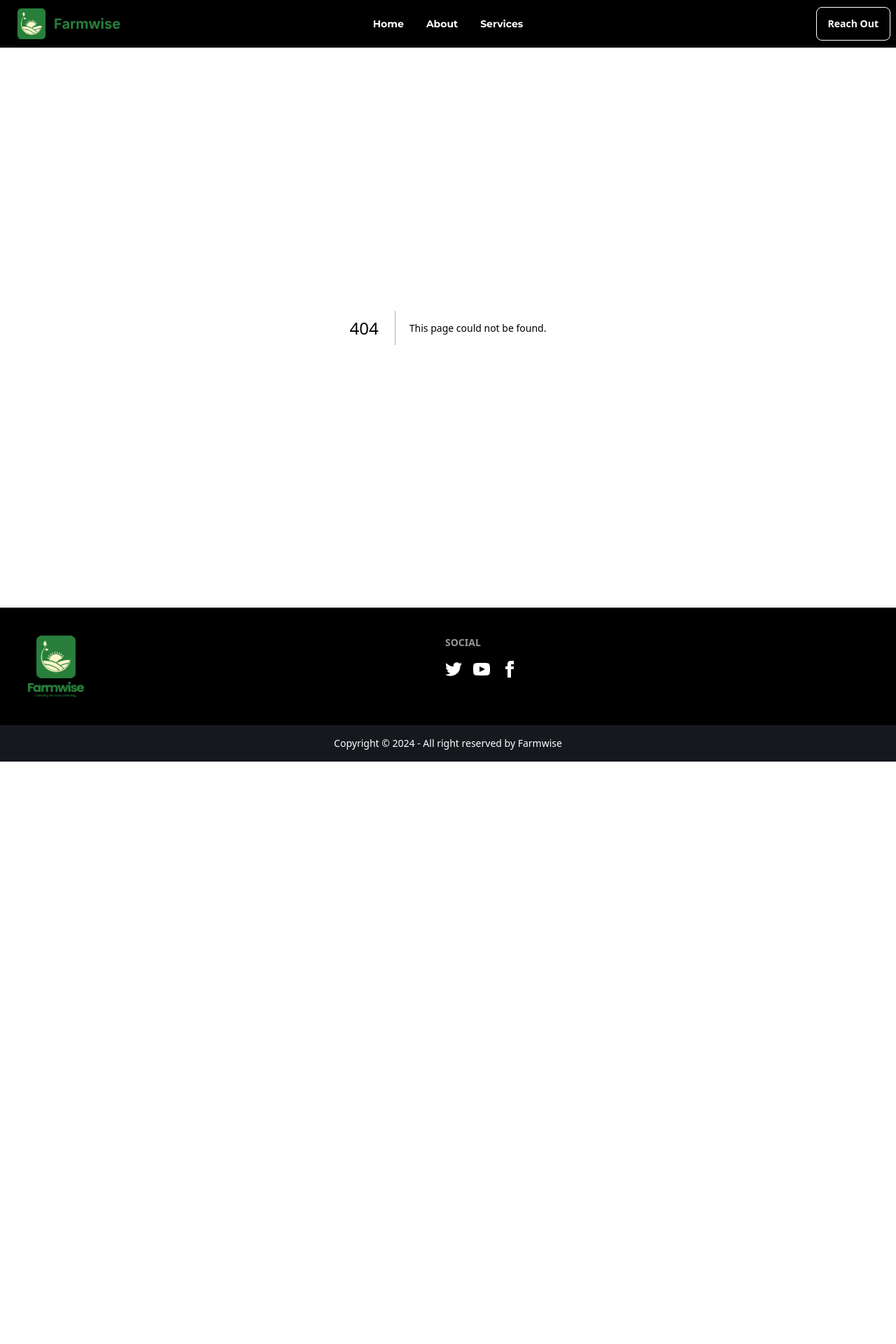
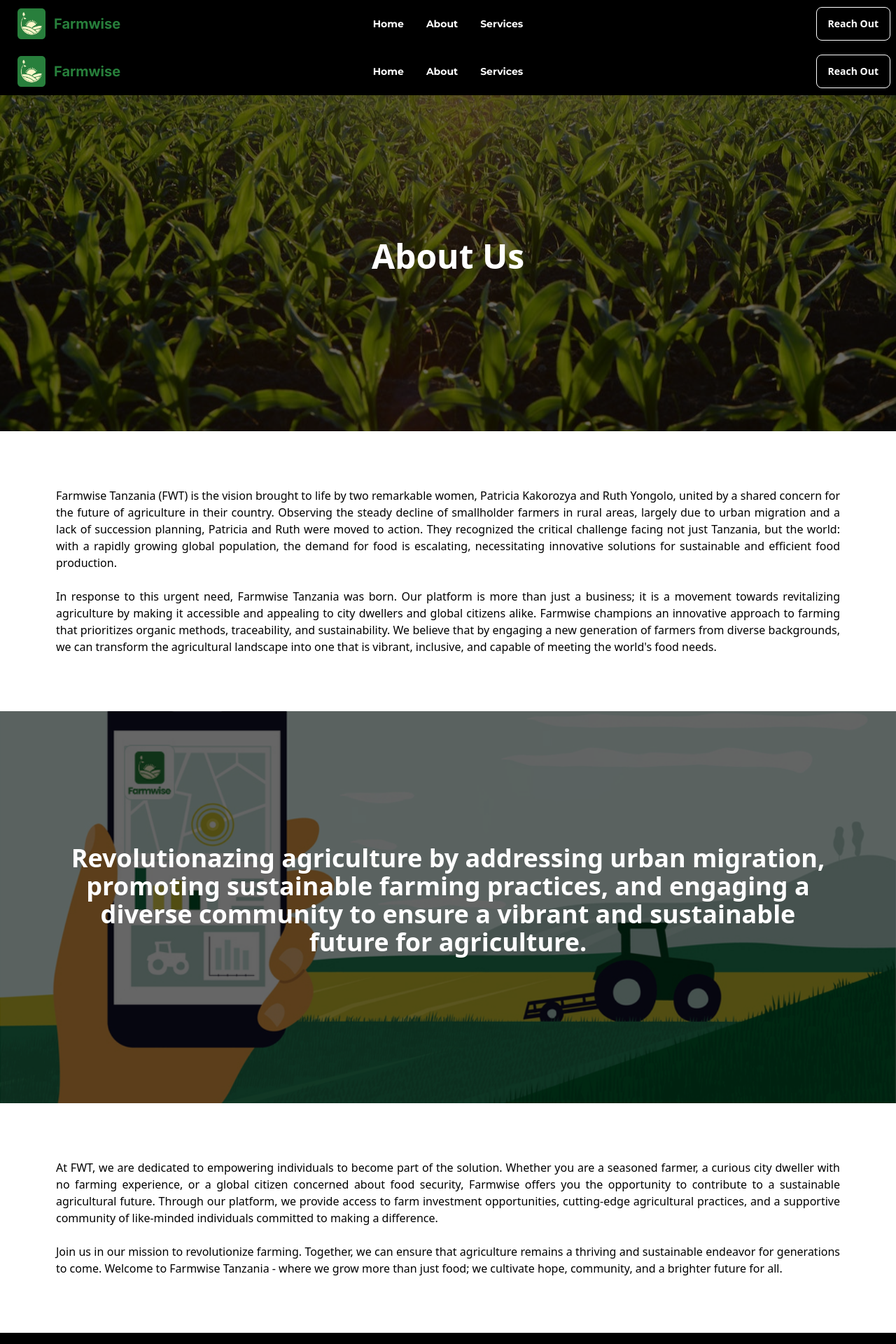
Before and after one commit to kevinmisigaro/farmwise, a Next.js app: page /about in a window 1280 px wide. Before the commit this address had no page. Shown: the top 1920 px of the page at 70% size. Before the commit the page ends 1088 px from the top, so only its background shows below. Built offline with nearby package versions, Linux system fonts and the light colour scheme.

Commit message:
home and about

```diff
--- /dev/null
+++ b/src/app/about/page.tsx
@@ -0,0 +1,80 @@
+import RootLayout from "@/app/layout";
+
+const Index = () => {
+  return (
+    <RootLayout>
+      <div
+        className="hero h-[60vh]"
+        style={{ backgroundImage: "url(/assets/images/farm2.jpeg)" }}
+      >
+        <div className="hero-overlay bg-opacity-60 bg-black"></div>
+        <div className="hero-content text-center text-neutral-content text-white">
+          <div className="max-w-md">
+            <h1 className="mb-5 text-5xl font-bold">About Us</h1>
+          </div>
+        </div>
+      </div>
+
+      <div className="px-5 md:px-20 py-20 text-justify">
+        <p>
+          Farmwise Tanzania (FWT) is the vision brought to life by two
+          remarkable women, Patricia Kakorozya and Ruth Yongolo, united by a
+          shared concern for the future of agriculture in their country.
+          Observing the steady decline of smallholder farmers in rural areas,
+          largely due to urban migration and a lack of succession planning,
+          Patricia and Ruth were moved to action. They recognized the critical
+          challenge facing not just Tanzania, but the world: with a rapidly
+          growing global population, the demand for food is escalating,
+          necessitating innovative solutions for sustainable and efficient food
+          production.
+          <br />
+          <br />
+          In response to this urgent need, Farmwise Tanzania was born. Our
+          platform is more than just a business; it is a movement towards
+          revitalizing agriculture by making it accessible and appealing to city
+          dwellers and global citizens alike. Farmwise champions an innovative
+          approach to farming that prioritizes organic methods, traceability,
+          and sustainability. We believe that by engaging a new generation of
+          farmers from diverse backgrounds, we can transform the agricultural
+          landscape into one that is vibrant, inclusive, and capable of meeting
+          the world's food needs.
+        </p>
+      </div>
+
+      <div
+        className="hero h-[70vh]"
+        style={{ backgroundImage: "url(/assets/images/farmbanner.jpg)" }}
+      >
+        <div className="hero-overlay bg-opacity-60 bg-black"></div>
+        <div className="hero-content text-center text-neutral-content text-white">
+          <div className="px-5 md:px-20">
+            <h1 className="mb-5 text-4xl font-semibold">
+            Revolutionazing agriculture by addressing urban migration, promoting sustainable farming practices, and engaging a diverse community to ensure a vibrant and sustainable future for agriculture.
+            </h1>
+          </div>
+        </div>
+      </div>
+
+      <div className="px-5 md:px-20 py-20 text-justify">
+      At FWT, we are dedicated to empowering individuals to become part of
+          the solution. Whether you are a seasoned farmer, a curious city
+          dweller with no farming experience, or a global citizen concerned
+          about food security, Farmwise offers you the opportunity to contribute
+          to a sustainable agricultural future. Through our platform, we provide
+          access to farm investment opportunities, cutting-edge agricultural
+          practices, and a supportive community of like-minded individuals
+          committed to making a difference.
+          <br />
+          <br />
+          Join us in our mission to revolutionize farming. Together, we can
+          ensure that agriculture remains a thriving and sustainable endeavor
+          for generations to come. Welcome to Farmwise Tanzania - where we grow
+          more than just food; we cultivate hope, community, and a brighter
+          future for all.
+      </div>
+
+    </RootLayout>
+  );
+};
+
+export default Index;
--- a/src/app/page.tsx
+++ b/src/app/page.tsx
@@ -2,10 +2,9 @@
 
 import Testimonial from "@/components/testimonial";
 import { inter, mali } from "@/utils/fonts";
-import { useRef } from "react";
 import Slider from "react-slick";
 
-export default function Home() {
+function Index() {
     const settings = {
         dots: true,
         infinite: true,
@@ -19,13 +18,11 @@ export default function Home() {
 
       return (
         <>
-
-      <Slider {...settings} className="mb-20">
-
+          <Slider {...settings} className="mb-20 w-full">
             <div className="h-[50vh] md:h-[78vh] relative">
               <img src="/assets/images/Farm5.jpg" />
               <div className="w-full absolute h-full bg-black top-0 start-0 bg-opacity-60 z-5"></div>
-          <div className="text-white absolute inset-0 px-10 md:px-32 h-full">
+              <div className="text-white absolute inset-0 px-10 md:px-10 h-full">
                 <div className="mt-32">
                   <h1 className={`mb-5 text-5xl font-bold ${mali.className}`}>
                     More than Farming...
@@ -61,7 +58,6 @@ export default function Home() {
                 </div>
               </div>
             </div>
-
 
             <div className="h-[50vh] md:h-[78vh] relative">
               <img src="/assets/images/farm2.jpeg" />
@@ -128,7 +124,7 @@ export default function Home() {
               Our services
             </h1>
 
-        <div className="grid grid-cols-1 md:grid-cols-2 px-10 gap-y-5 mt-10 gap-x-8">
+            <div className="grid grid-cols-1 md:grid-cols-3 px-10 gap-y-5 mt-10 gap-x-8">
               <div className="basis-1 md:basis-1/3">
                 <div className="card w-full bg-white shadow-xl">
                   <div className="card-body flex items-center">
@@ -137,9 +133,12 @@ export default function Home() {
                       src="https://daisyui.com/images/stock/photo-1567653418876-5bb0e566e1c2.jpg"
                     />
                     <p className={`${mali.className} mt-5 text-lg`}>
-                Talk to us today
-                  <br />
-                  <br />
+                      Short-term Farm Rental <br /> Opportunity Nationwide
+                    </p>
+                    <p className="h-[20vh]">
+                      Offers flexible, short-term leases on a wide range of farms
+                      across the country, allowing investors and farmers to embark
+                      on agricultural projects without long-term commitments.
                     </p>
                   </div>
                 </div>
@@ -147,15 +146,19 @@ export default function Home() {
 
               <div className="basis-1 md:basis-1/3">
                 <div className="card w-full bg-white shadow-xl">
-              <div className="card-body flex items-center">
+                  <div className="card-body flex items-center text-center">
                     <img
                       className="mask mask-circle w-32"
                       src="https://daisyui.com/images/stock/photo-1567653418876-5bb0e566e1c2.jpg"
                     />
                     <p className={`${mali.className} mt-5 text-lg`}>
-                Lease a farm per season
+                      Land Preparation and Management <br />
                       <br />
-                  <br />
+                    </p>
+                    <p className="h-[20vh]">
+                      Provides comprehensive services including soil testing,
+                      plowing, and irrigation setup to ensure land is fertile and
+                      ready for planting, optimizing crop yield potential.
                     </p>
                   </div>
                 </div>
@@ -163,34 +166,86 @@ export default function Home() {
 
               <div className="basis-1 md:basis-1/3">
                 <div className="card w-full bg-white shadow-xl">
-              <div className="card-body flex items-center">
+                  <div className="card-body flex items-center text-center">
                     <img
                       className="mask mask-circle w-32"
                       src="https://daisyui.com/images/stock/photo-1567653418876-5bb0e566e1c2.jpg"
                     />
                     <p className={`${mali.className} mt-5 text-lg text-center`}>
-                Hire and monitor <br/> farm manager performance
+                      Quality Agricultural Input <br />
+                      <br />
+                    </p>
+                    <p className="h-[20vh]">
+                      Supplies top-tier seeds, fertilizers, and pesticides, ensuring
+                      that farmers have access to the best inputs for their crops,
+                      leading to healthier plants and increased yields.
                     </p>
                   </div>
                 </div>
               </div>
 
-
-
               <div className="basis-1 md:basis-1/3">
                 <div className="card w-full bg-white shadow-xl">
-              <div className="card-body flex items-center">
+                  <div className="card-body flex items-center text-center">
                     <img
                       className="mask mask-circle w-32"
                       src="https://daisyui.com/images/stock/photo-1567653418876-5bb0e566e1c2.jpg"
                     />
                     <p className={`${mali.className} mt-5 text-lg text-center`}>
-                Track farm, harvest, and <br/> sell produce all from the App.
+                      Farming as a Service (FaaS)
+                      <br />
+                      <br />
+                    </p>
+                    <p className="h-[20vh]">
+                      Delivers end-to-end farm management by certified Farm
+                      Officers, covering all aspects from planting to harvesting,
+                      ideal for investors who wish to farm remotely.
                     </p>
                   </div>
                 </div>
               </div>
 
+              <div className="basis-1 md:basis-1/3">
+                <div className="card w-full bg-white shadow-xl">
+                  <div className="card-body flex items-center text-center">
+                    <img
+                      className="mask mask-circle w-32"
+                      src="https://daisyui.com/images/stock/photo-1567653418876-5bb0e566e1c2.jpg"
+                    />
+                    <p className={`${mali.className} mt-5 text-lg text-center`}>
+                      Agricultural Financial Services
+                      <br />
+                      <br />
+                    </p>
+                    <p className="h-[20vh]">
+                      Offers tailored financial solutions, including loans and
+                      investment opportunities, aimed at supporting farmers and
+                      investors in funding their agricultural ventures.
+                    </p>
+                  </div>
+                </div>
+              </div>
+
+              <div className="basis-1 md:basis-1/3">
+                <div className="card w-full bg-white shadow-xl">
+                  <div className="card-body flex items-center text-center">
+                    <img
+                      className="mask mask-circle w-32"
+                      src="https://daisyui.com/images/stock/photo-1567653418876-5bb0e566e1c2.jpg"
+                    />
+                    <p className={`${mali.className} mt-5 text-lg text-center`}>
+                      Ready Market Access
+                      <br />
+                      <br />
+                    </p>
+                    <p className="h-[20vh]">
+                      Facilitates connections between farmers and buyers, ensuring
+                      that produce reaches the market efficiently and profitably,
+                      reducing the risk of post-harvest losses.
+                    </p>
+                  </div>
+                </div>
+              </div>
             </div>
           </div>
 
@@ -217,7 +272,7 @@ export default function Home() {
                   <div className="flex flex-row items-center gap-x-5">
                     <img src="/assets/icons/add-user.png" className="w-8" />
                     <h3 className={`${mali.className} text-white text-lg`}>
-                  Subscribe and Select
+                      Select and customize your Farm.
                     </h3>
                   </div>
 
@@ -225,24 +280,9 @@ export default function Home() {
                     Start your journey by subscribing to our online services. Browse
                     through our extensive list of mechanized and irrigated farms
                     across the country and select the one that speaks to your
-                agricultural aspirations.
-              </p>
-            </div>
-          </div>
-
-          <div className="card w-full bg-[#00200d] shadow-xl">
-            <div className="card-body p-12">
-              <div className="flex flex-row items-center gap-x-5">
-                <img src="/assets/icons/custom.png" className="w-8" />
-                <h3 className={`${mali.className} text-white text-lg`}>
-                  Customize Your Farm
-                </h3>
-              </div>
-
-              <p className="text-[#81af93] mt-3">
-                Decide on the acreage that fits your goals. Whether it&apos;s a
-                modest plot or an expansive field, Farmwise is equipped to bring
-                your farming vision to life.
+                    agricultural aspirations. Decide on the acreage that fits your
+                    goals, whether it's a modest plot or an expansive field.
+                    Farmwise is equipped to bring your farming vision to life
                   </p>
                 </div>
               </div>
@@ -480,3 +520,5 @@ export default function Home() {
         </>
       );
 }
+
+export default Index
--- a/src/components/navbar/index.tsx
+++ b/src/components/navbar/index.tsx
@@ -1,4 +1,5 @@
 import { inter, mali } from "@/utils/fonts";
+import Link from "next/link";
 
 function Navbar() {
   return (
@@ -26,11 +27,11 @@ function Navbar() {
             className="menu menu-sm dropdown-content mt-3 z-[1] p-2 shadow bg-black rounded-box w-52"
           >
             <li>
-              <a>Home</a>
+              <a href={"/"}>Home</a>
             </li>
 
             <li>
-              <a>About</a>
+              <Link href={"/about"}>About</Link>
             </li>
 
             <li>
@@ -53,11 +54,15 @@ function Navbar() {
       <div className="navbar-center hidden lg:flex">
         <ul className="menu menu-horizontal px-1">
           <li>
-            <a className={`${mali.className}`}>Home</a>
+            <a href={"/"} className={`${mali.className}`}>
+              Home
+            </a>
           </li>
 
           <li>
-            <a className={`${mali.className}`}>About</a>
+            <Link href={"/about"} className={`${mali.className}`}>
+              About
+            </Link>
           </li>
 
           <li>
```
Also changed, not shown: public/assets/images/farmbanner.jpg (added). Lines whose indentation alone changed are shown as unchanged.
